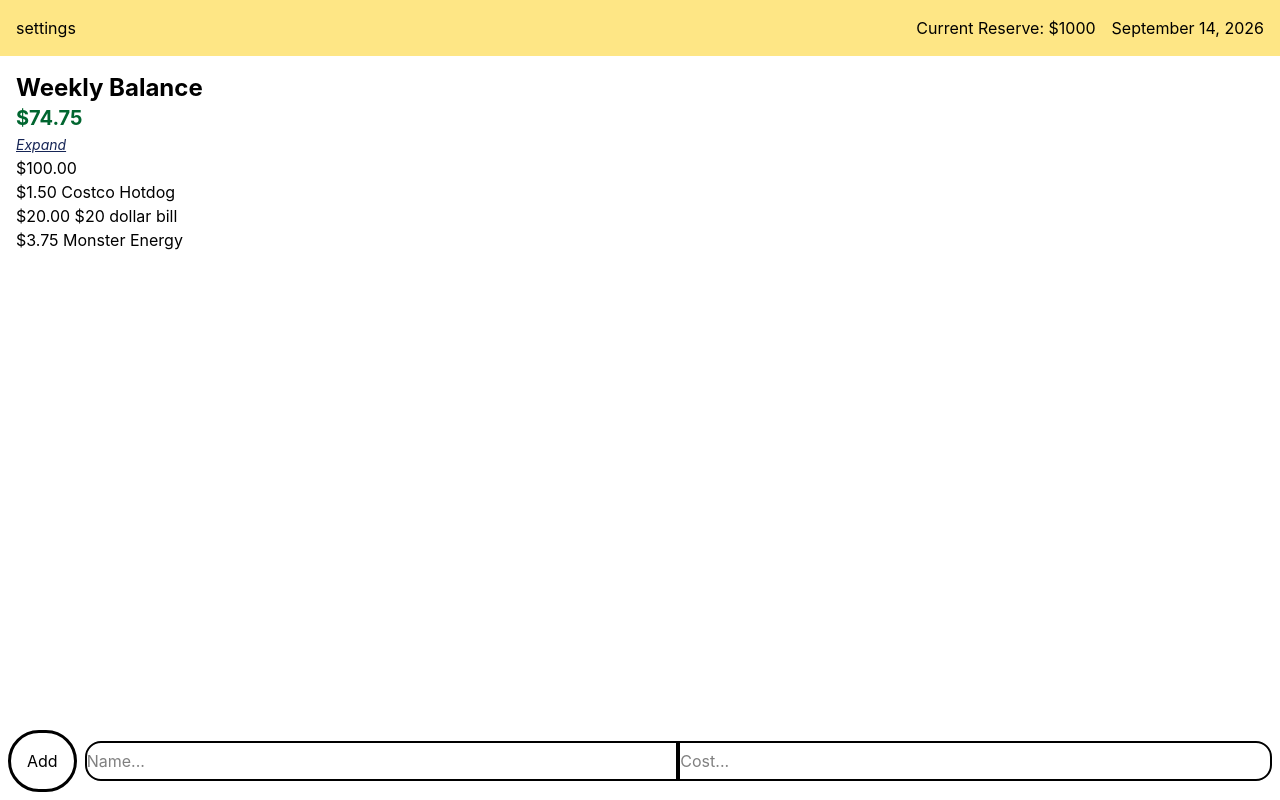
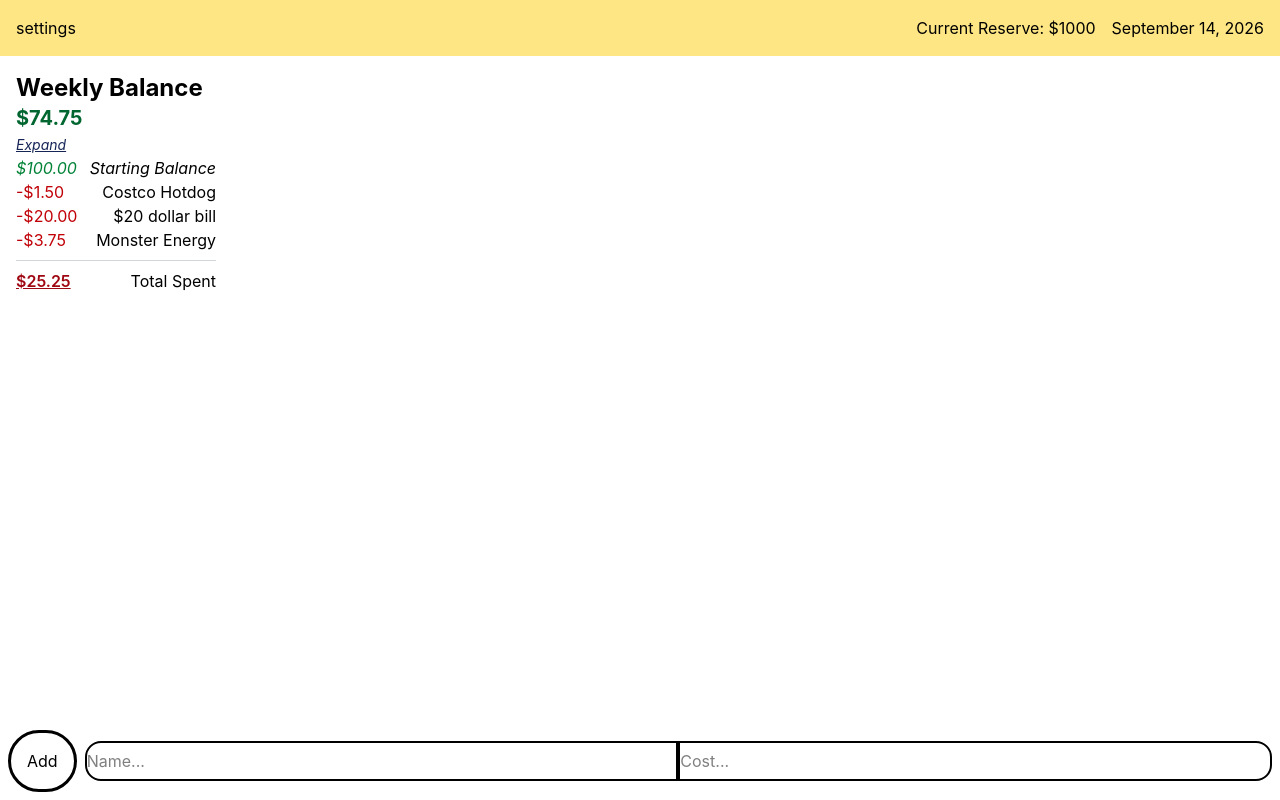
Before and after one commit to Motor-byk/personal-expense-tracker, a React (Vite) app in the folder client/: page / in a window 1280 px wide. Both pictures are taken after a click on the button "Expand". Built offline with nearby package versions, Linux system fonts and the light colour scheme.

Commit message:
Add basic css to WeeklyExpenses
-Colored the balance and expenses
-Aligned prices left and names right
-Added total spend across week

```diff
--- a/client/src/components/WeeklyExpenses.jsx
+++ b/client/src/components/WeeklyExpenses.jsx
@@ -3,11 +3,22 @@ import { toStringCents } from "../util/expenseCalc";
 export default function WeeklyExpenses({expenses = [], startingBalance = 0}){
         return (
         <div className="overflow-y-auto overflow-x-auto max-h-80 max-w-md">
-            <ul>
-                <li key="startingBalance">{toStringCents(startingBalance)}</li>
+            <ul className="w-50">
+                <li className="flex justify-between">
+                    <span className="italic text-green-700">{toStringCents(startingBalance)}</span>
+                    <span className="italic">Starting Balance</span>
+                </li>
                 {expenses.map((expense, index) => {
-                    return <li key={index}><span>{toStringCents(expense.cost)}</span> <span>{expense.name}</span></li>
+                    return <li className="flex justify-between" key={index}>
+                                <span className="text-red-700">-{toStringCents(expense.cost)}</span>
+                                <span className="">{expense.name}</span>
+                            </li>
                 })}
+                <hr class="border-t border-gray-300 my-2" />
+                <li className="flex justify-between">
+                    <span class="underline font-semibold text-red-800">{toStringCents(expenses.reduce((total, cur) => total + cur.cost, 0))}</span>
+                    <span>Total Spent</span>
+                </li>
             </ul>
         </div>
     );
```
